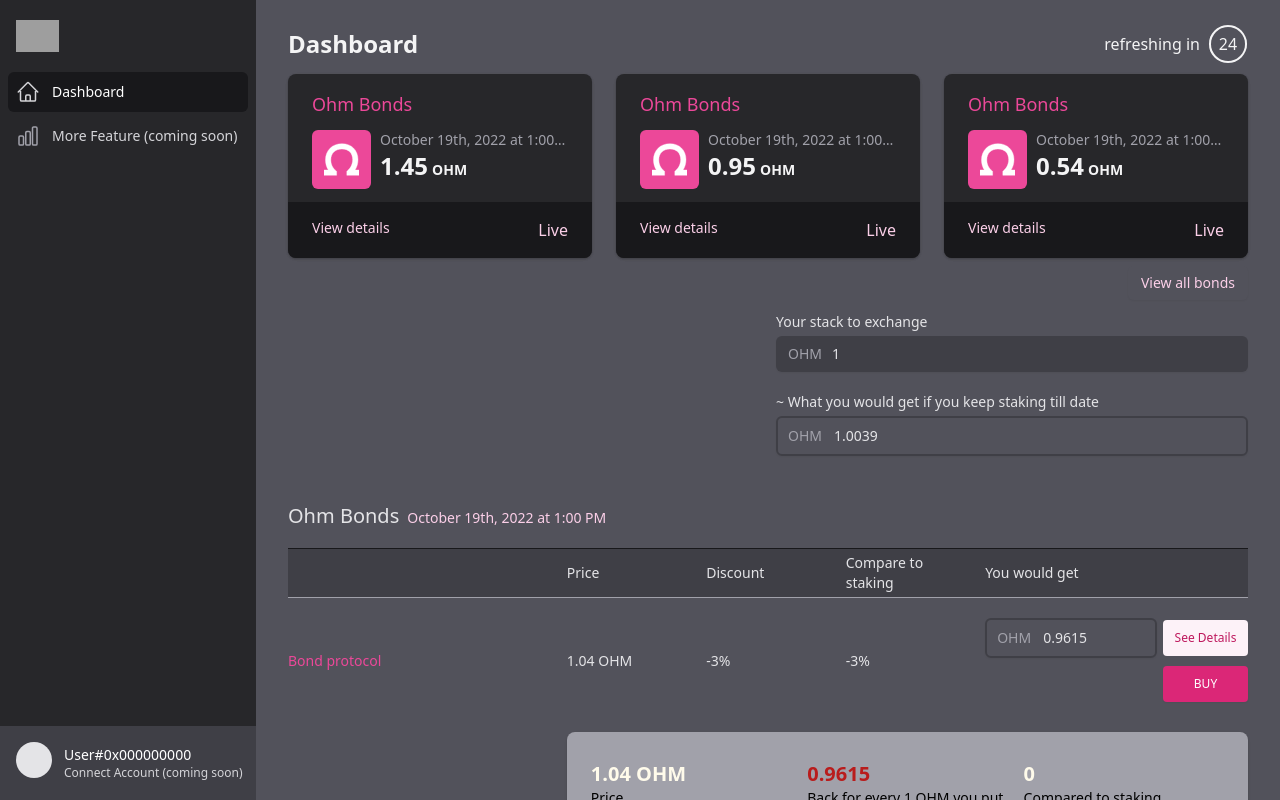
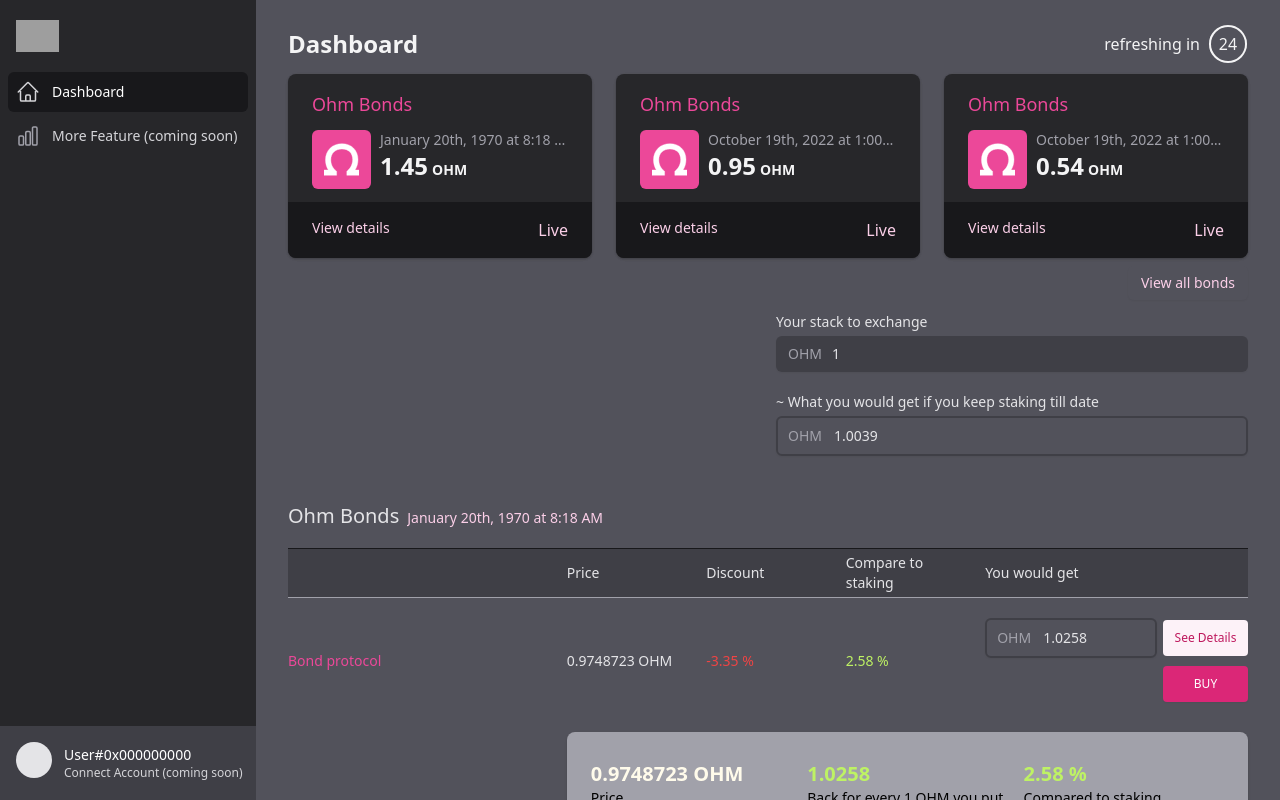
Before and after one commit to laurianek/ohmie-dashboard, a React (Vite) app: page / in a window 1280 px wide. Shown: the top 800 px of the page. Built offline with nearby package versions, Linux system fonts and the light colour scheme; grey boxes are pictures that could not be loaded.

Commit message:
wip styling + basic functionality; main body content

```diff
--- a/src/assets/sample-data.js
+++ b/src/assets/sample-data.js
@@ -6,8 +6,8 @@ export default {
       display_name: 'Ohm Bonds',
       total_num_holders: 6,
       total_supply: 1625,
-      expiry_timestamp: Date.now() + 1000,
-      last_refresh: Date.now() - 1000,
+      expiry_timestamp: new Date(2022, 11, 20) / 1000,
+      last_refresh: Date.now() / 1000 - 60 * 3,
       best_price: 1.45,
       currency: 'OHM',
       live_markets: [
@@ -15,10 +15,10 @@ export default {
           exchange: {
             name: 'Bond protocol',
           },
-          price: 1.04,
+          price: 0.9748723,
           currency: 'OHM',
           buy_link: '#',
-          discount: '-3%',
+          discount: -3.34839, // in percentage
           total_amount_available: undefined,
           remaining_available: 4000,
           min_sale_price: undefined,
@@ -36,7 +36,7 @@ export default {
           total_amount_available: 10000,
           remaining_available: undefined,
           min_sale_price: 0.5,
-          end_timestamp: Date.now(),
+          end_timestamp: Date.now() / 1000,
           max_bondable_single_tx: undefined,
         },
       ],
@@ -82,7 +82,3 @@ export default {
     },
   },
 };
-
-const getStakingRewardFromNowTo = (tillDate) => {
-  // product of 1.0000650 3 times a day till date
-};
--- a/src/components/BondDisplay/BondDisplay.jsx
+++ b/src/components/BondDisplay/BondDisplay.jsx
@@ -1,6 +1,11 @@
 import React from 'react';
 import { format } from 'date-fns';
-import { classNames } from '../../util';
+import {
+  classNames,
+  calculate_bond_return,
+  calculate_percent_return_bond_vs_staking,
+  getIntervalFromNow,
+} from '../../util';
 import data from '../../assets/sample-data.js';
 
 import { PrimaryButton, SecondaryButton } from '../Buttons.jsx';
@@ -9,13 +14,20 @@ import Row, { HeaderRow } from './Row.jsx';
 import Cell from './Cell.jsx';
 import { FakeInput } from './FakeInput.jsx';
 import { useStore } from '../../store.jsx';
-import { calculate_bond_return } from '../../util';
 
 export default function BondDisplay() {
   const { userStack } = useStore();
   const currentBond = Object.values(data.bonds)[0];
   const market = currentBond.live_markets[0];
+  const dayDiff = getIntervalFromNow({
+    timestamp: currentBond.expiry_timestamp,
+  });
   const bondReturn = calculate_bond_return(userStack, market.price);
+  const comparisonPerc = calculate_percent_return_bond_vs_staking(
+    userStack,
+    market.price,
+    dayDiff.days
+  );
 
   return (
     <>
@@ -39,8 +51,18 @@ export default function BondDisplay() {
             <Cell label={'Price'}>
               {market.price} {market.currency}
             </Cell>
-            <Cell label={'Discount'}>{market.discount}</Cell>
-            <Cell label={'Comp. staking'}>{market.discount}</Cell>
+            <Cell
+              label={'Discount'}
+              className={parseFloat(market.discount) < 0 ? 'text-red-500' : ''}
+            >
+              {parseFloat(market.discount).toFixed(2)} %
+            </Cell>
+            <Cell
+              label={'Comp. staking'}
+              className={comparisonPerc < 0 ? 'text-red-500' : 'text-lime-300'}
+            >
+              {comparisonPerc.toFixed('2')} %
+            </Cell>
             <Cell
               label={'You would get'}
               className="sm:col-span-2 flex justify-end flex-wrap gap-1.5"
@@ -61,7 +83,7 @@ export default function BondDisplay() {
             <Cell className="col-span-5 col-start-3">
               <div className="bg-lisbon-400 shadow rounded-lg px-4 py-5 sm:p-6 mt-3 text-black">
                 <div className="grid grid-cols-3 gap-4">
-                  {getExtraStats(market, bondReturn).map(
+                  {getExtraStats(market, bondReturn, comparisonPerc).map(
                     ({ label, value, className = 'text-parisII-50' }, i) => (
                       <div key={`${label}-${i}`}>
                         <div className="mt-1 flex items-baseline justify-between md:block lg:flex">
@@ -108,9 +130,13 @@ function getExtraStats(market, userStack = 0, userPL = 0) {
     {
       label: 'Back for every 1 OHM you put in',
       value: `${userStack.toFixed(4)}`,
-      className: userStack < 1 ? 'text-red-700' : 'text-green-300',
+      className: userStack < 1 ? 'text-red-700' : 'text-lime-300',
     },
-    { label: 'Compared to staking', value: userPL },
+    {
+      label: 'Compared to staking',
+      value: `${userPL.toFixed(2)} %`,
+      className: userPL < 0 ? 'text-red-700' : 'text-lime-300',
+    },
   ];
 
   if (market.remaining_available) {
--- a/src/util/index.js
+++ b/src/util/index.js
@@ -1,4 +1,5 @@
 import { rebaseRate } from '../constants/index.js';
+import { intervalToDuration } from 'date-fns';
 
 export function classNames(...classes) {
   return classes.filter(Boolean).join(' ');
@@ -22,5 +23,12 @@ export function calculate_percent_return_bond_vs_staking(
   if (!value) return 0;
   const stakingReturn = calculate_rebase_for_x_days(value, numDays);
   const bondReturn = calculate_bond_return(value, bondPrice);
-  return (bondReturn * 100) / stakingReturn;
+  return (bondReturn * 100) / stakingReturn - 100;
 }
+
+export function getIntervalFromNow({ timestamp, date }) {
+  return intervalToDuration({
+    start: new Date(),
+    end: date || new Date(timestamp * 1000),
+  });
+}
```
